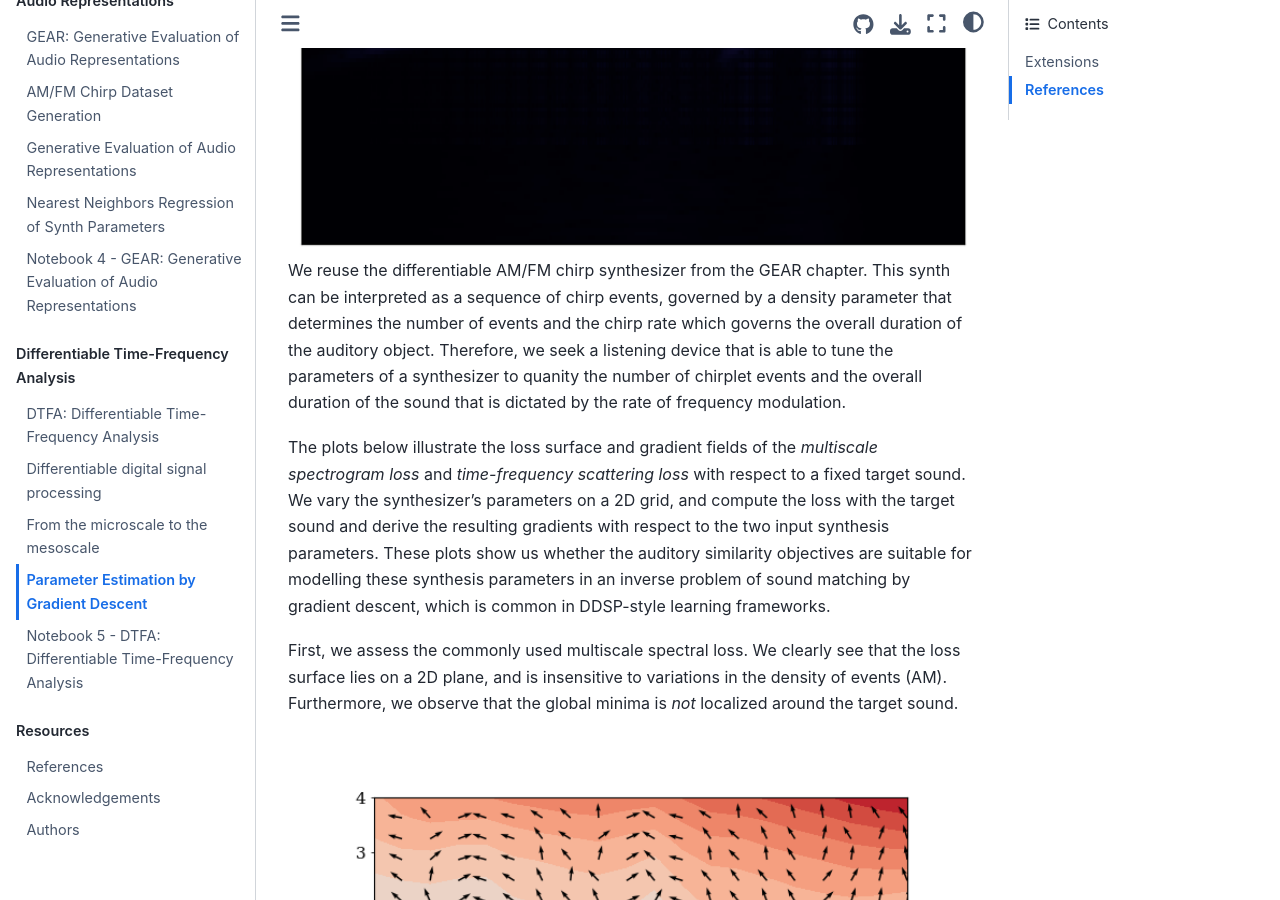
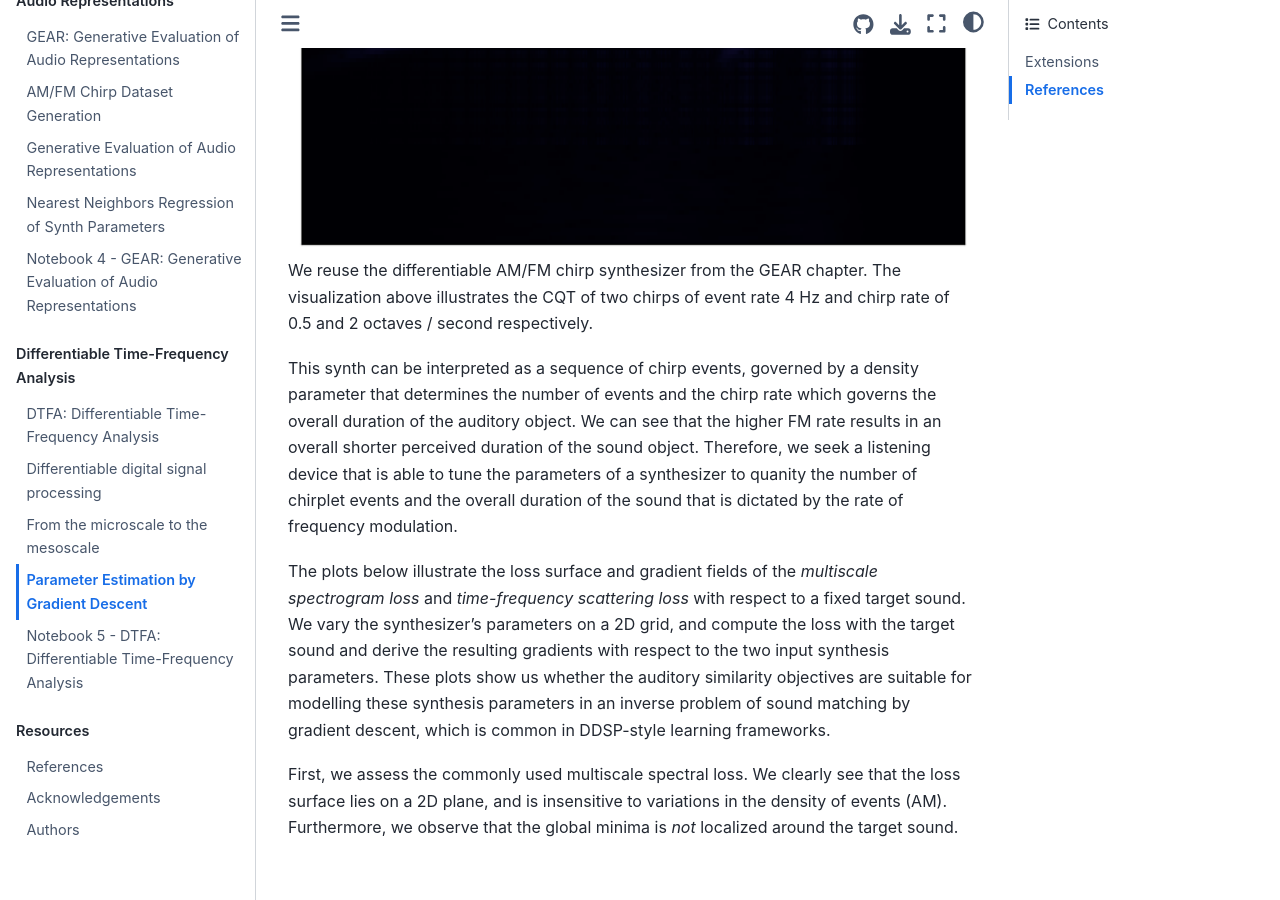
Before and after one commit to kymatio/ismir23-tutorial, a Jupyter Book: the page built from book/ch6_dtfa/gradient_viz.md, in a window 1280 px wide and 900 px high, scrolled down 443 px. Built offline with Jupyter Book 1.0.4 settings and Sphinx 7.4.7 and the Sphinx Book theme 1.1.4, drawn with Linux system fonts in a browser that asks for light colours.

Commit message:
grad viz

````diff
--- a/book/ch6_dtfa/gradient_viz.md
+++ b/book/ch6_dtfa/gradient_viz.md
@@ -7,15 +7,16 @@ Parameter Estimation by Gradient Descent
 :align: center
 ```
 We reuse the differentiable AM/FM chirp synthesizer from the GEAR chapter.
+The visualization above illustrates the CQT of two chirps of event rate 4 Hz and chirp rate of 0.5 and 2 octaves / second respectively.
+
 This synth can be interpreted as a sequence of chirp events, governed by a density parameter that determines the number of events and the chirp rate
 which governs the overall duration of the auditory object.
+We can see that the higher FM rate results in an overall shorter perceived duration of the sound object.
 Therefore, we seek a listening device that is able to tune the parameters of a synthesizer to quanity the number of chirplet events and the overall duration of the sound that is dictated by the rate of frequency modulation.
-
 
 The plots below illustrate the loss surface and gradient fields of the _multiscale spectrogram loss_ and _time-frequency scattering loss_ with respect to a fixed target sound.
 We vary the synthesizer's parameters on a 2D grid, and compute the loss with the target sound and derive the resulting gradients with respect to the two input synthesis parameters.
 These plots show us whether the auditory similarity objectives are suitable for modelling these synthesis parameters in an inverse problem of sound matching by gradient descent, which is common in DDSP-style learning frameworks.
-
 
 First, we assess the commonly used multiscale spectral loss.
 We clearly see that the loss surface lies on a 2D plane, and is insensitive to variations in the density of events (AM).
````
